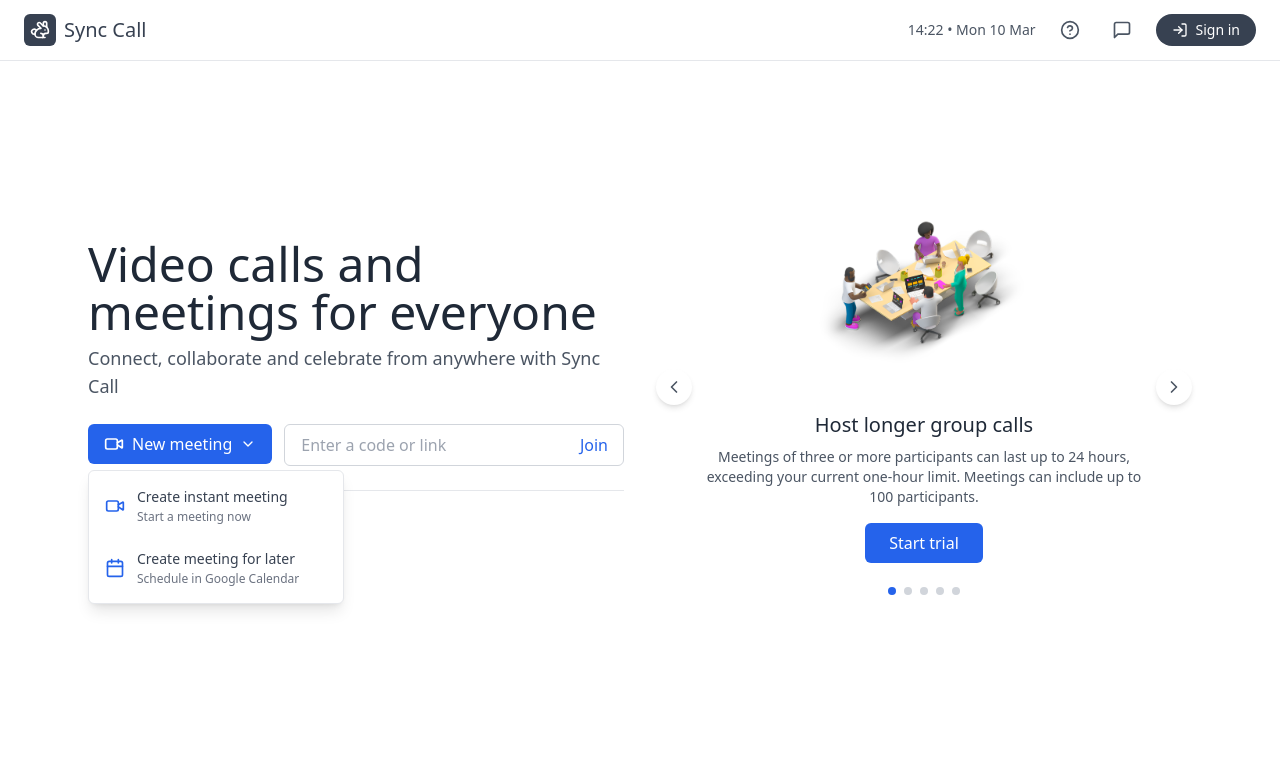
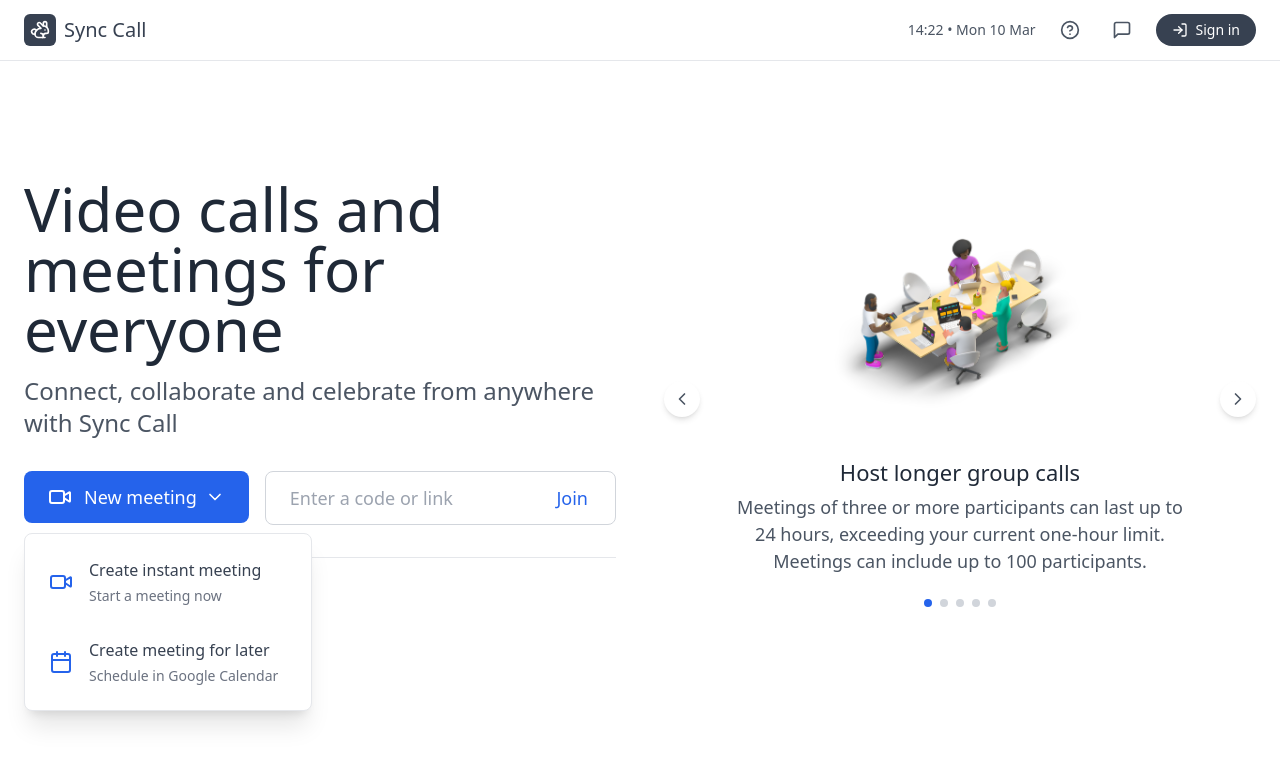
Before and after one commit to Galib6/lk-meet-web, a Next.js app: page / in a window 1280 px wide. Both pictures are taken after a click on the button "New meeting". Shown: the top 764 px of the page. Built offline with nearby package versions, Linux system fonts and the light colour scheme; no server answers.

Commit message:
finalised

```diff
--- a/src/@components/home/Slider.tsx
+++ b/src/@components/home/Slider.tsx
@@ -85,11 +85,8 @@ const Slider = () => {
                   </div>
 
                   <div className="mt-4 px-4 text-center sm:mt-6">
-                    <h2 className="mb-2 text-lg font-medium text-gray-800 sm:text-xl">{item.title}</h2>
-                    <p className="mx-auto max-w-md text-xs text-gray-600 sm:text-sm">{item.description}</p>
-                    <button className="mt-4 rounded-md bg-blue-600 px-4 py-2 text-sm text-white transition hover:bg-blue-700 sm:px-6 sm:text-base">
-                      Start trial
-                    </button>
+                    <h2 className="mb-2 !text-[22px] font-medium text-gray-800 sm:text-xl">{item.title}</h2>
+                    <p className="mx-auto max-w-md text-[18px] text-gray-600">{item.description}</p>
                   </div>
                 </motion.div>
               ),
--- a/src/pages/index.tsx
+++ b/src/pages/index.tsx
@@ -10,6 +10,7 @@ import { socketService } from '@lib/services/socket';
 import { Calendar, ChevronDown, Video } from 'lucide-react';
 import { useRouter } from 'next/router';
 import { useEffect, useRef, useState } from 'react';
+import { toast } from 'react-toastify';
 import { SOCKET_EVENT } from 'src/@base/constants/meetingSessionEvent';
 import { Paths } from 'src/@base/constants/paths';
 import { localStorageSate } from 'src/@base/constants/storage';
@@ -22,6 +23,24 @@ export default function GoogleMeetClone() {
   const dropdownRef = useRef<HTMLDivElement>(null);
   const buttonRef = useRef<HTMLButtonElement>(null);
   const [_connectionDetails, setConnectionDetails] = useLocalStorage(localStorageSate?.connectionDetails);
+  const [meetingCode, setMeetingCode] = useState('');
+
+  const handleJoinMeeting = () => {
+    if (!meetingCode.trim()) {
+      toast.error('Please enter a meeting code');
+      return;
+    }
+
+    if (!auth?.user?.id) {
+      router.push({
+        pathname: Paths.auth.login,
+        query: { callbackUrl: router.asPath },
+      });
+      return;
+    }
+
+    router.push(Paths.meeting.toRoomPage(meetingCode.trim()));
+  };
 
   const toggleDropdown = () => {
     setDropdownOpen(!dropdownOpen);
@@ -78,43 +97,41 @@ export default function GoogleMeetClone() {
 
   return (
     <div className="min-h-screen bg-white">
-      {/* Header */}
       <Header />
 
-      {/* Main Content */}
-      <main className="mx-auto mt-0 max-w-6xl px-4 py-6 sm:px-6 sm:py-12 lg:mt-[70px]">
-        <div className="grid items-center gap-8 md:grid-cols-2">
+      <main className="mx-auto mt-0 max-w-[1400px] px-4 py-6 sm:px-6 sm:py-12 lg:mt-[70px]">
+        <div className="grid items-center gap-12 md:grid-cols-2">
           {/* Left Column - Text Content */}
-          <div className="space-y-6">
-            <div className="space-y-2">
-              <h1 className="text-3xl font-medium leading-tight text-gray-800 sm:text-4xl md:text-5xl">
+          <div className="space-y-8">
+            <div className="space-y-4">
+              <h1 className="text-3xl font-medium leading-tight text-gray-800 sm:text-5xl md:text-6xl lg:text-6xl">
                 Video calls and meetings for everyone
               </h1>
-              <p className="text-base text-gray-600 sm:text-lg">
+              <p className="text-lg text-gray-600 sm:text-xl lg:text-2xl">
                 Connect, collaborate and celebrate from anywhere with Sync Call
               </p>
             </div>
 
-            <div className="flex flex-col gap-3 sm:flex-row">
+            <div className="flex flex-col gap-4 sm:flex-row">
               <div className="relative">
                 <button
                   ref={buttonRef}
                   onClick={toggleDropdown}
-                  className="flex w-full items-center justify-center rounded-md bg-blue-600 px-4 py-2 text-white transition hover:bg-blue-700 sm:w-auto"
+                  className="flex w-full items-center justify-center rounded-lg bg-blue-600 px-6 py-3 text-lg font-medium text-white transition hover:bg-blue-700 sm:w-auto"
                 >
-                  <Video className="mr-2 h-5 w-5" />
+                  <Video className="mr-3 h-6 w-6" />
                   New meeting
-                  <ChevronDown className="ml-2 h-4 w-4" />
+                  <ChevronDown className="ml-2 h-5 w-5" />
                 </button>
 
                 {dropdownOpen && (
                   <div
                     ref={dropdownRef}
-                    className="absolute left-0 top-full z-10 mt-1 w-64 rounded-md border border-gray-200 bg-white shadow-lg"
+                    className="absolute left-0 top-full z-10 mt-2 w-72 rounded-lg border border-gray-200 bg-white shadow-xl"
                   >
-                    <div className="py-1">
+                    <div className="py-2">
                       <button
-                        className="flex w-full items-center px-4 py-3 text-left text-sm text-gray-700 hover:bg-gray-100"
+                        className="flex w-full items-center px-6 py-4 text-left text-base text-gray-700 hover:bg-gray-50"
                         onClick={() => {
                           if (!auth?.user?.id) {
                             router.push({
@@ -127,20 +144,20 @@ export default function GoogleMeetClone() {
                           setDropdownOpen(false);
                         }}
                       >
-                        <Video className="mr-3 h-5 w-5 text-blue-600" />
+                        <Video className="mr-4 h-6 w-6 text-blue-600" />
                         <div>
                           <div className="font-medium">Create instant meeting</div>
-                          <div className="mt-0.5 text-xs text-gray-500">Start a meeting now</div>
+                          <div className="mt-1 text-sm text-gray-500">Start a meeting now</div>
                         </div>
                       </button>
                       <button
-                        className="flex w-full items-center px-4 py-3 text-left text-sm text-gray-700 hover:bg-gray-100"
+                        className="flex w-full items-center px-6 py-4 text-left text-base text-gray-700 hover:bg-gray-50"
                         onClick={() => setDropdownOpen(false)}
                       >
-                        <Calendar className="mr-3 h-5 w-5 text-blue-600" />
+                        <Calendar className="mr-4 h-6 w-6 text-blue-600" />
                         <div>
                           <div className="font-medium">Create meeting for later</div>
-                          <div className="mt-0.5 text-xs text-gray-500">Schedule in Google Calendar</div>
+                          <div className="mt-1 text-sm text-gray-500">Schedule in Google Calendar</div>
                         </div>
                       </button>
                     </div>
@@ -151,25 +168,32 @@ export default function GoogleMeetClone() {
               <div className="relative flex-1">
                 <input
                   type="text"
+                  value={meetingCode}
+                  onChange={(e) => setMeetingCode(e.target.value)}
                   placeholder="Enter a code or link"
-                  className="w-full rounded-md border border-gray-300 px-4 py-2 focus:border-transparent focus:outline-none focus:ring-2 focus:ring-blue-500"
+                  className="w-full rounded-lg border border-gray-300 px-6 py-3 text-lg focus:border-transparent focus:outline-none focus:ring-2 focus:ring-blue-500"
                 />
-                <button className="absolute right-2 top-1/2 -translate-y-1/2 transform px-2 font-medium text-blue-600">
+                <button
+                  onClick={handleJoinMeeting}
+                  className="absolute right-3 top-1/2 -translate-y-1/2 transform px-4 text-lg font-medium text-blue-600 hover:text-blue-700"
+                >
                   Join
                 </button>
               </div>
             </div>
 
-            <div className="border-t pt-6">
-              <a href="#" className="flex items-center text-sm text-blue-600 hover:underline">
+            <div className="border-t pt-8">
+              <a href="#" className="flex items-center text-lg text-blue-600 hover:underline">
                 Learn more
-                <span className="ml-1">about Sync Call</span>
+                <span className="ml-2">about Sync Call</span>
               </a>
             </div>
           </div>
 
           {/* Right Column - Carousel */}
-          <Slider />
+          <div className="w-full">
+            <Slider />
+          </div>
         </div>
       </main>
     </div>
--- a/src/pages/room/[roomName]/index.tsx
+++ b/src/pages/room/[roomName]/index.tsx
@@ -75,6 +75,9 @@ export default function Index() {
 
         if (!res?.success) {
           if (res.errorMessages?.[0]?.includes('Not Allowed')) {
+            router.push('/');
+          }
+          if (res.errorMessages?.[0]?.includes('room not found')) {
             router.push('/');
           }
           return;
```
